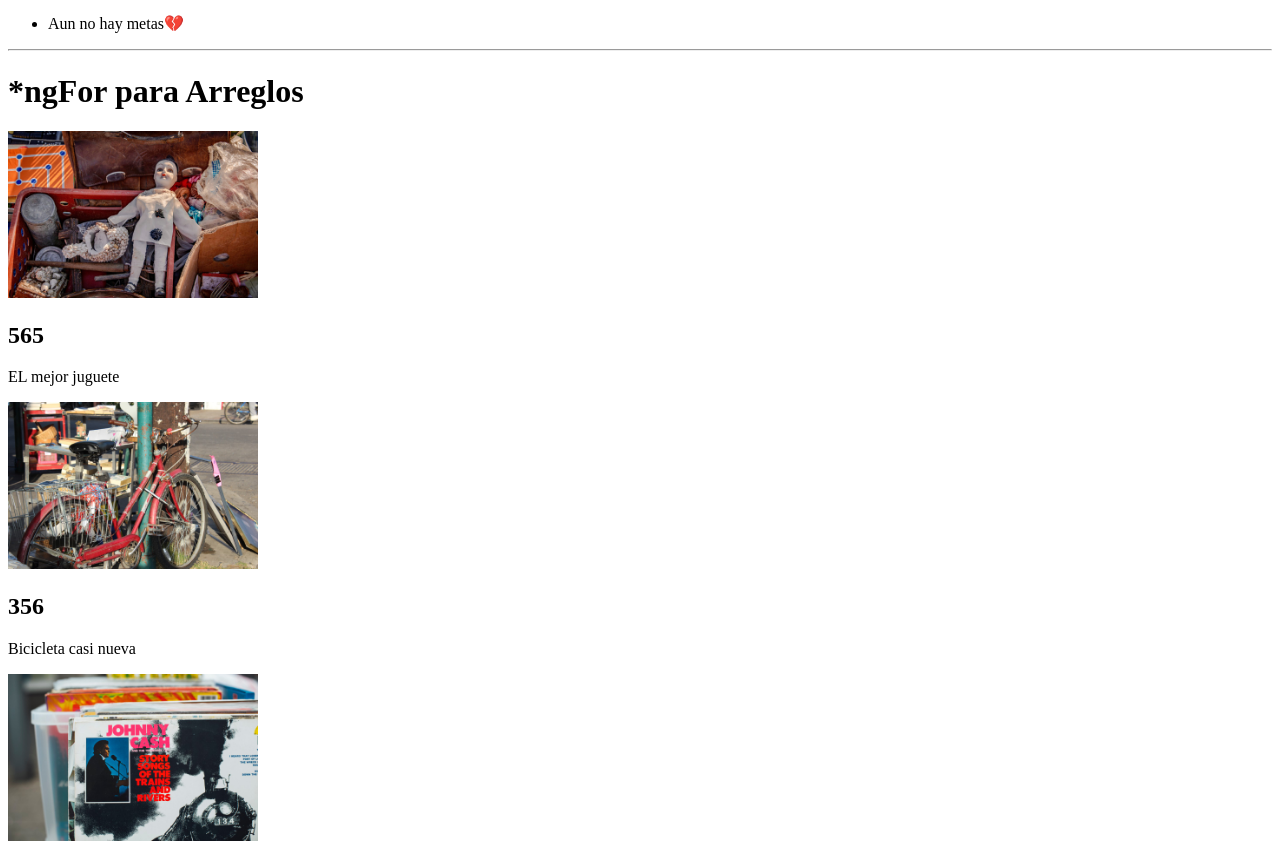
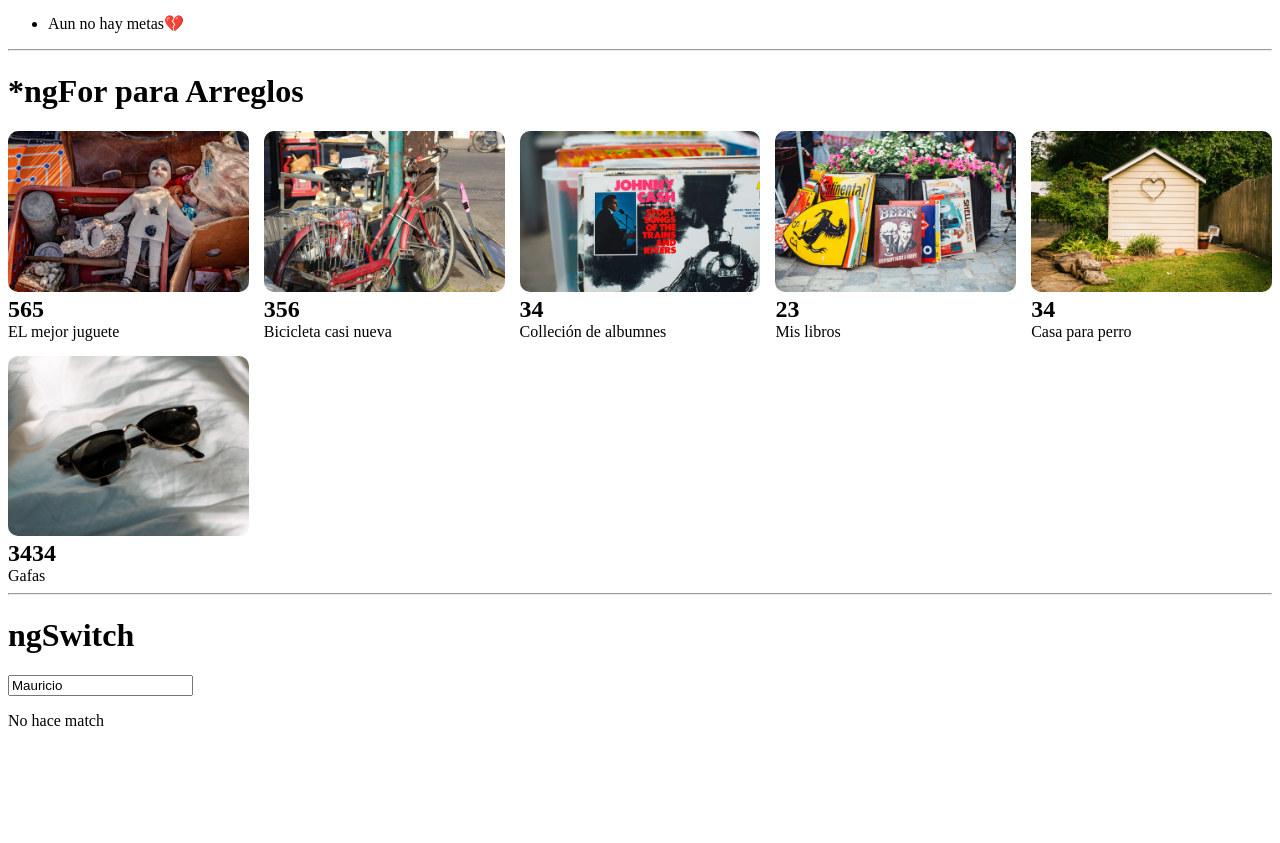
Before and after one commit to Alvaro-Hernandez/basics_of_Angular_Platzi, an Angular app in the folder my-app/: page / in a window 1280 px wide. Shown: the part 1844-2687 px from the top of the page. After the commit the page ends 2590 px from the top, so only its background shows below. Built offline with nearby package versions, Linux system fonts and the light colour scheme.

Commit message:
Añadiendo Estilos a la Galeria de Productos

```diff
--- a/my-app/package.json
+++ b/my-app/package.json
@@ -33,6 +33,7 @@
     "karma-coverage": "~2.2.0",
     "karma-jasmine": "~5.1.0",
     "karma-jasmine-html-reporter": "~2.0.0",
+    "schematics-scss-migrate": "^1.3.15",
     "typescript": "~4.7.2"
   }
 }
--- a/my-app/src/app/app.component.css
+++ b/my-app/src/app/app.component.css
@@ -1,4 +1,4 @@
-.box{
+.box {
   position: relative;
   height: 200px;
   width: 200px;
@@ -7,7 +7,41 @@
   margin: 10px 10px 10px 10px;
 }
 
-.img2{
+.img2 {
   width: 250px;
   height: 250px;
 }
+
+.products--grid {
+  display: flex;
+  flex-direction: column;
+}
+
+.products--grid div img {
+  width: 100%;
+  border-radius: 10px;
+}
+
+.products--grid h2 {
+  margin: 0;
+}
+
+.products--grid p {
+  margin: 0;
+}
+
+@media screen and (min-width: 40em) {
+  .products--grid {
+    display: grid;
+    grid-template-columns: repeat(4, 1fr);
+    grid-gap: 15px;
+  }
+}
+
+@media screen and (min-width: 62em) {
+  .products--grid {
+    display: grid;
+    grid-template-columns: repeat(5, 1fr);
+    grid-gap: 15px;
+  }
+}
--- a/my-app/src/app/app.component.html
+++ b/my-app/src/app/app.component.html
@@ -102,9 +102,9 @@ que este arreglo se este recorriendo para luego poder renderizarlo a traves de S
 <hr>
 
 <h1>*ngFor para Arreglos</h1>
-<div>
+<div class="products--grid">
   <div *ngFor=" let product of products">
-    <img [src]="product.image" alt="image" width="250px">
+    <img [src]="product.image" alt="image">
     <h2>{{product.price}}</h2>
     <p>{{product.name}}</p>
   </div>
```
Also changed, not shown: 1 other file (tests, documents, lock files or other folders).
